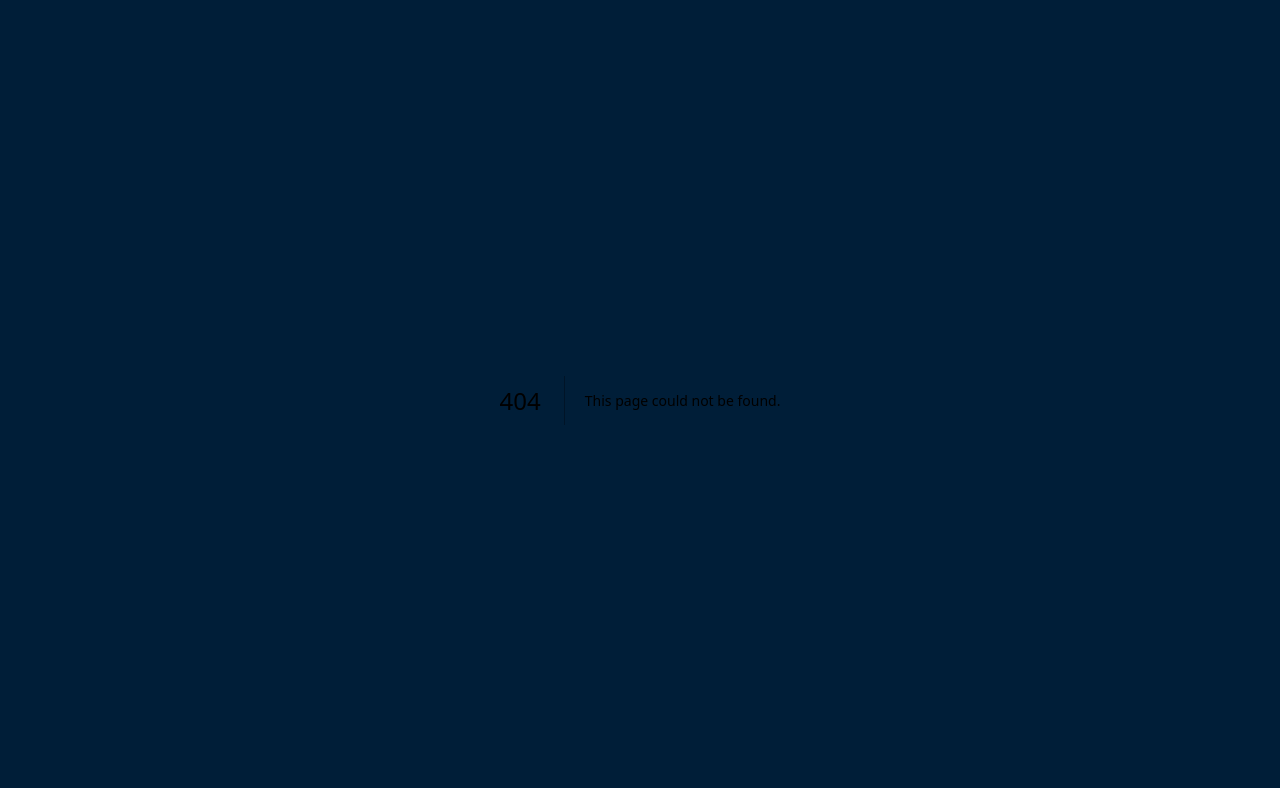
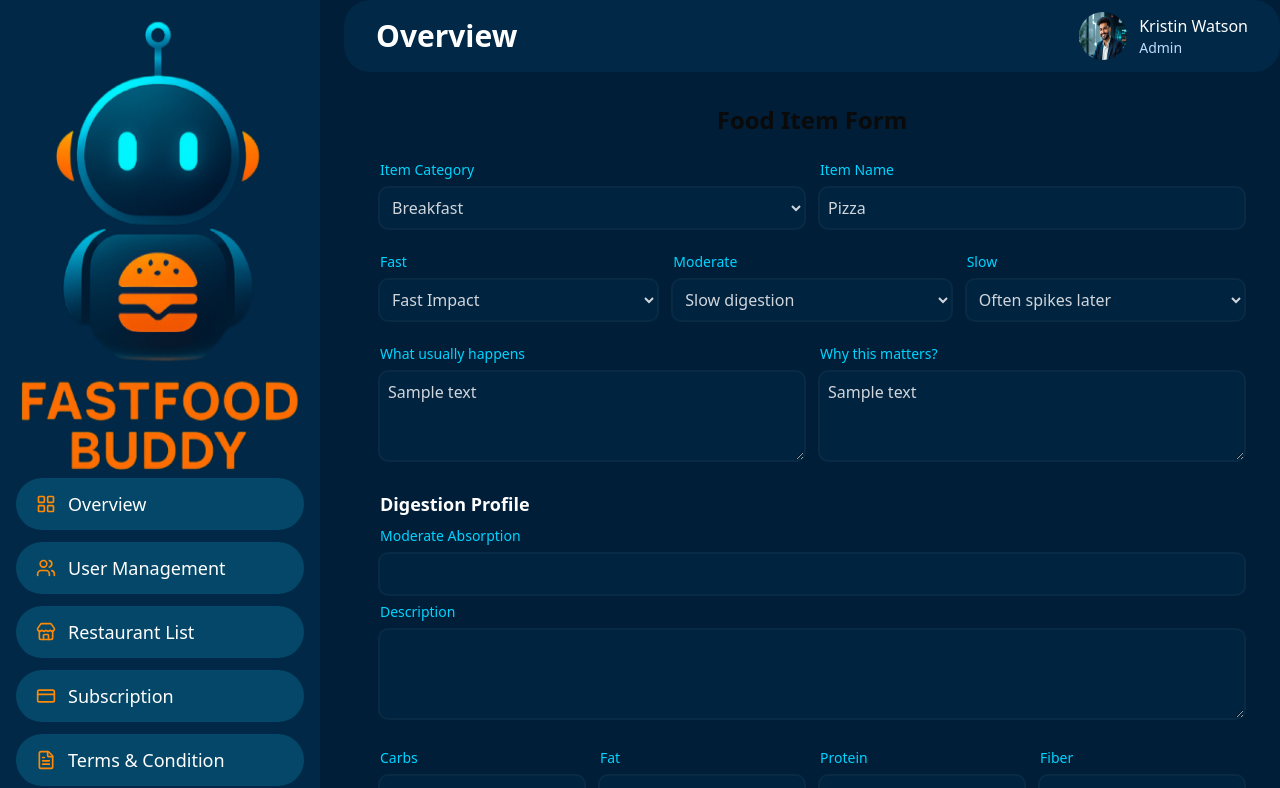
Before and after one commit to sparktechagency/silicon-fastfood-buddy-dashboard, a Next.js app: page /dashboard/restaurent-list in a window 1280 px wide. Before the commit this address had no page. Shown: the top 788 px of the page. Built offline with nearby package versions, Linux system fonts and the light colour scheme.

Commit message:
Food form......

```diff
--- /dev/null
+++ b/app/(dashboard)/dashboard/restaurent-list/FoodForm.tsx
@@ -0,0 +1,258 @@
+"use client";
+import React from "react";
+import { useForm, Controller } from "react-hook-form";
+
+type FormValues = {
+  itemCategory: string;
+  itemName: string;
+  fast: string;
+  moderate: string;
+  slow: string;
+  whatUsuallyHappens: string;
+  whyThisMatters: string;
+  moderateAbsorption: string;
+  description: string;
+  carbs: string;
+  fat: string;
+  protein: string;
+  fiber: string;
+};
+const defaultValues = {
+  itemCategory: "Breakfast",
+  itemName: "Pizza",
+  fast: "Fast Impact",
+  moderate: "Slow digestion",
+  slow: "Often spikes later",
+  whatUsuallyHappens: "Sample text",
+  whyThisMatters: "Sample text",
+  carbs: "50g",
+  fat: "50g",
+  protein: "50g",
+  fiber: "5g",
+}
+
+const FoodForm: React.FC = () => {
+  const { control, handleSubmit, setValue } = useForm<FormValues>({
+    defaultValues: defaultValues,
+  });
+
+  const onSubmit = (data: FormValues) => {
+    console.log(data);
+  };
+
+  return (
+    <form onSubmit={handleSubmit(onSubmit)} className="space-y-6">
+      <div></div>
+      <div className="grid grid-cols-1 md:grid-cols-2 gap-4">
+        {/* Item Category */}
+        <div>
+          <label className="foodLevelStyle">Item Category</label>
+          <Controller
+            name="itemCategory"
+            control={control}
+            render={({ field }) => (
+              <select {...field} className="foodInputStyle">
+                <option value="Breakfast">Breakfast</option>
+                <option value="Lunch">Lunch</option>
+                <option value="Dinner">Dinner</option>
+              </select>
+            )}
+          />
+        </div>
+
+        {/* Item Name */}
+        <div>
+          <label className="foodLevelStyle">Item Name</label>
+          <Controller
+            name="itemName"
+            control={control}
+            render={({ field }) => (
+              <input {...field} className="foodInputStyle" />
+            )}
+          />
+        </div>
+      </div>
+
+      {/* Fast, Moderate, Slow */}
+      <div className="grid grid-cols-1 md:grid-cols-3 gap-4">
+        <div>
+          <label className="foodLevelStyle">Fast</label>
+          <Controller
+            name="fast"
+            control={control}
+            render={({ field }) => (
+              <select {...field} className="foodInputStyle">
+                <option value="Fast Impact">Fast Impact</option>
+                <option value="Moderate">Moderate</option>
+                <option value="Slow">Slow</option>
+              </select>
+            )}
+          />
+        </div>
+
+        <div>
+          <label className="foodLevelStyle">Moderate</label>
+          <Controller
+            name="moderate"
+            control={control}
+            render={({ field }) => (
+              <select {...field} className="foodInputStyle">
+                <option value="Slow digestion">Slow digestion</option>
+                <option value="Fast digestion">Fast digestion</option>
+              </select>
+            )}
+          />
+        </div>
+
+        <div>
+          <label className="foodLevelStyle">Slow</label>
+          <Controller
+            name="slow"
+            control={control}
+            render={({ field }) => (
+              <select {...field} className="foodInputStyle">
+                <option value="Often spikes later">Often spikes later</option>
+                <option value="Gradual absorption">Gradual absorption</option>
+              </select>
+            )}
+          />
+        </div>
+      </div>
+      <div className="grid grid-cols-1 md:grid-cols-2 gap-4">
+        <div>
+          <label className="foodLevelStyle">What usually happens</label>
+          <Controller
+            name="whatUsuallyHappens"
+            control={control}
+            render={({ field }) => (
+              <textarea
+                {...field}
+                rows={3}
+                className="foodInputStyle"
+              />
+            )}
+          />
+        </div>
+        <div>
+          <label className="foodLevelStyle">Why this matters?</label>
+          <Controller
+            name="whyThisMatters"
+            control={control}
+            render={({ field }) => (
+              <textarea
+                {...field}
+                rows={3}
+                className="foodInputStyle"
+              />
+            )}
+          />
+        </div>
+      </div>
+
+      {/* Digestion Profile */}
+      <div className="space-y-2">
+        <p className="text-white text-lg font-semibold">Digestion Profile</p>
+        <div className="space-y-3">
+          <label className="foodLevelStyle">Moderate Absorption</label>
+          <Controller
+            name="moderateAbsorption"
+            control={control}
+            render={({ field }) => (
+              <input
+                {...field}
+                className="foodInputStyle"
+              />
+            )}
+          />
+        </div>
+        {/* Digestion Profile */}
+        <div>
+          <label className="foodLevelStyle">Description</label>
+          <Controller
+            name="description"
+            control={control}
+            render={({ field }) => (
+              <textarea
+                {...field}
+                rows={3}
+                className="foodInputStyle"
+              />
+            )}
+          />
+        </div></div>
+
+      {/* Nutrients */}
+      <div className="grid grid-cols-2 md:grid-cols-4 gap-4">
+        <div>
+          <label className="foodLevelStyle">Carbs</label>
+          <Controller
+            name="carbs"
+            control={control}
+            render={({ field }) => (
+              <input
+                type="text"
+                {...field}
+                className="foodInputStyle"
+              />
+            )}
+          />
+        </div>
+
+        <div>
+          <label className="foodLevelStyle">Fat</label>
+          <Controller
+            name="fat"
+            control={control}
+            render={({ field }) => (
+              <input
+                type="text"
+                {...field}
+                className="foodInputStyle"
+              />
+            )}
+          />
+        </div>
+
+        <div>
+          <label className="foodLevelStyle">Protein</label>
+          <Controller
+            name="protein"
+            control={control}
+            render={({ field }) => (
+              <input
+                type="text"
+                {...field}
+                className="foodInputStyle"
+              />
+            )}
+          />
+        </div>
+
+        <div>
+          <label className="foodLevelStyle">Fiber</label>
+          <Controller
+            name="fiber"
+            control={control}
+            render={({ field }) => (
+              <input
+                type="text"
+                {...field}
+                className="foodInputStyle"
+              />
+            )}
+          />
+        </div>
+      </div>
+
+      {/* Submit Button */}
+      <button
+        type="submit"
+        className="authButtonStyle"
+      >
+        Add Now
+      </button>
+    </form>
+  );
+};
+
+export default FoodForm;
--- /dev/null
+++ b/app/(dashboard)/dashboard/restaurent-list/page.tsx
@@ -0,0 +1,14 @@
+// pages/index.tsx
+import React from 'react';
+import FoodForm from './FoodForm';
+
+const Home = () => {
+  return (
+    <div className="max-w-4xl mx-auto p-4">
+      <h1 className="text-2xl font-bold text-center mb-6">Food Item Form</h1>
+      <FoodForm />
+    </div>
+  );
+};
+
+export default Home;
--- a/app/globals.css
+++ b/app/globals.css
@@ -143,6 +143,12 @@ body {
   .authInputStyle {
     @apply w-full p-3 bg-[#00243F] ring-2 ring-[#082A45] text-white rounded-full focus:outline-none focus:ring-2 focus:ring-[#082A45];
   }
+  .foodInputStyle {
+    @apply w-full p-2 bg-[#00243F] ring-2 ring-[#082A45] text-gray-300 rounded-md focus:outline-none focus:ring-2 focus:ring-[#082A45];
+  }
+  .foodLevelStyle {
+    @apply block mb-2 text-sm font-medium text-[#00D4FF];
+  }
   .authButtonStyle {
     @apply w-full bg-[#FCA112] text-white p-3 rounded-full hover:bg-[#FE8005] transition cursor-pointer;
   }
```
Also changed, not shown: 1 other file (tests, documents, lock files or other folders).
